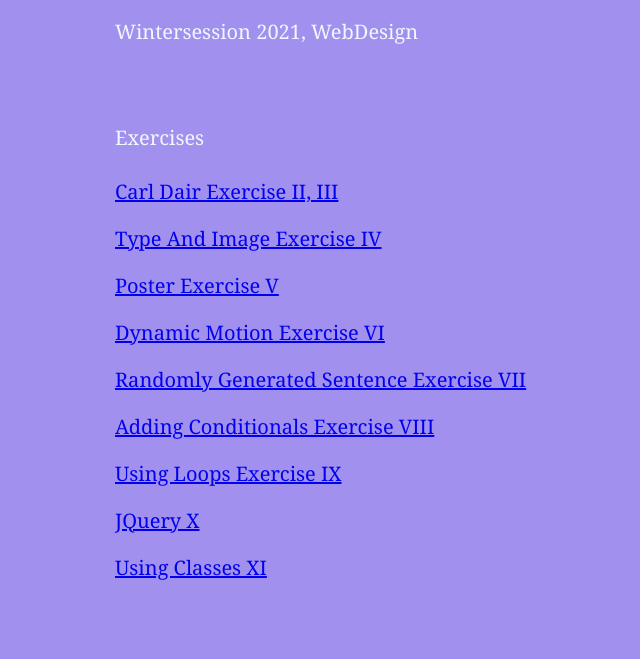
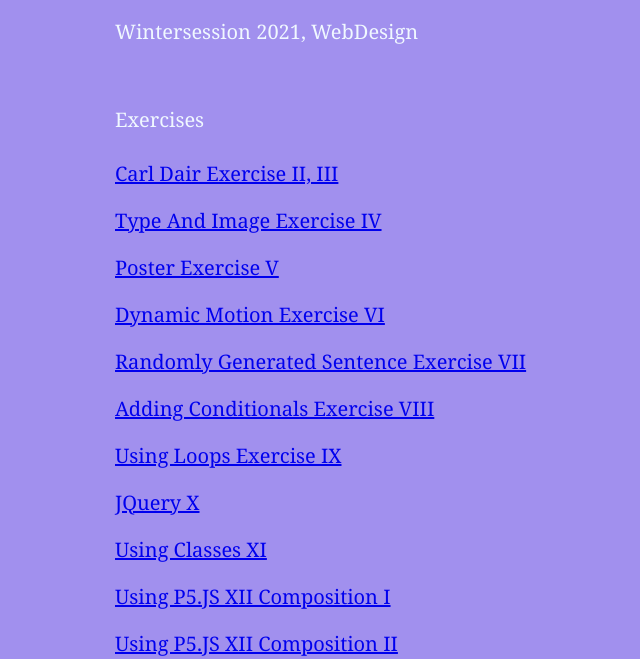
Before and after one commit to shreyakumra/wsweb, a plain HTML site: page index.html in a window 1280 px wide. Shown: the part 141-800 px from the top of the page, without its empty margins (13-653 px from the left). Drawn offline with Linux system fonts and the light colour scheme.

Commit message:
p5 added

```diff
--- a/index.html
+++ b/index.html
@@ -4,7 +4,7 @@
 <body>
 <h1><p>Shreya Kumra</p></h1>
 <h2>Wintersession 2021, WebDesign</h2>
-<br> <br>
+<br>
 <h4>Exercises</h4>
 <h3><p><a href="https://shreyakumra.github.io/exercise2/">Carl Dair Exercise II, III</p>
 
@@ -28,18 +28,22 @@
         <p><a href="https://shreyakumra.github.io/jquery/">JQuery X</a>
 
             <p><a href="https://shreyakumra.github.io/classesexercise/">Using Classes XI</a>
+                <p><a href="https://editor.p5js.org/shreyakumra/sketches/2zTmrZIjJ">Using P5.JS XII Composition I</a>
+                    <p><a href="https://editor.p5js.org/shreyakumra/sketches/dUUea5Vby">Using P5.JS XII Composition II</a>
 
 
             </h3>
 
 
-        <br> <br> <br>
+        <br>
         <h4>Projects</h4>
 
     <h3>
 
         <p><a href="https://shreyakumra.github.io/project2/">Project I & II</p>
             <p><a href="https://shreyakumra.github.io/Project3/">Project III</p>
+
+
             <p><a href="">Project IV</p>
 
 
```
